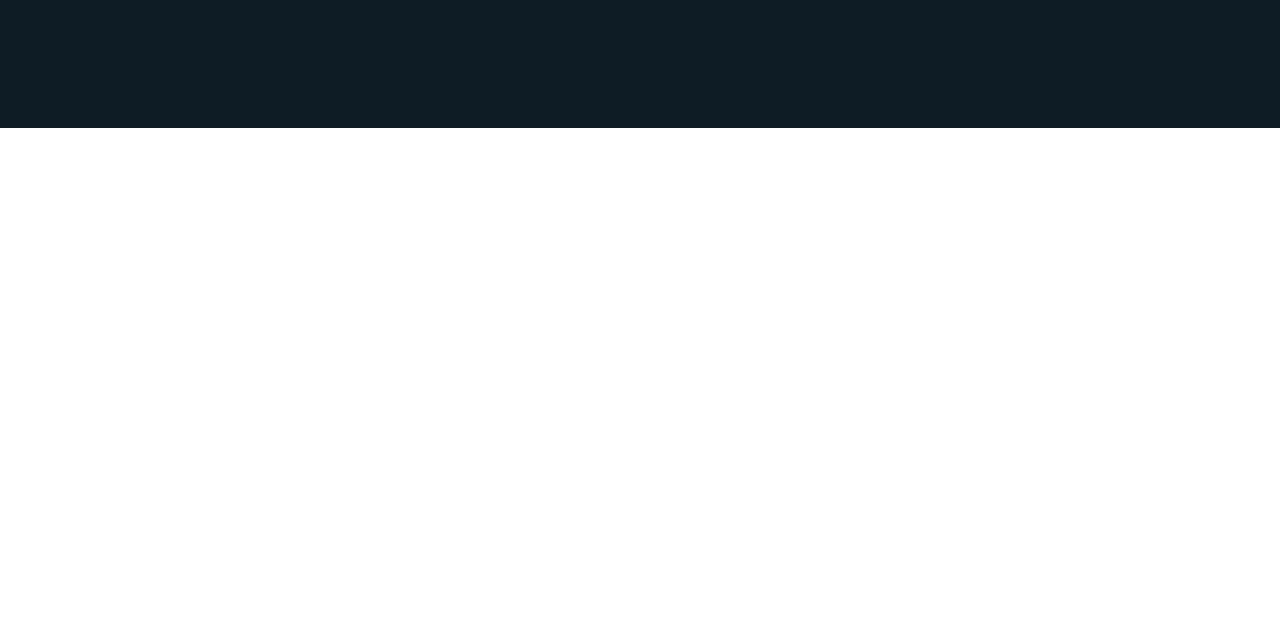
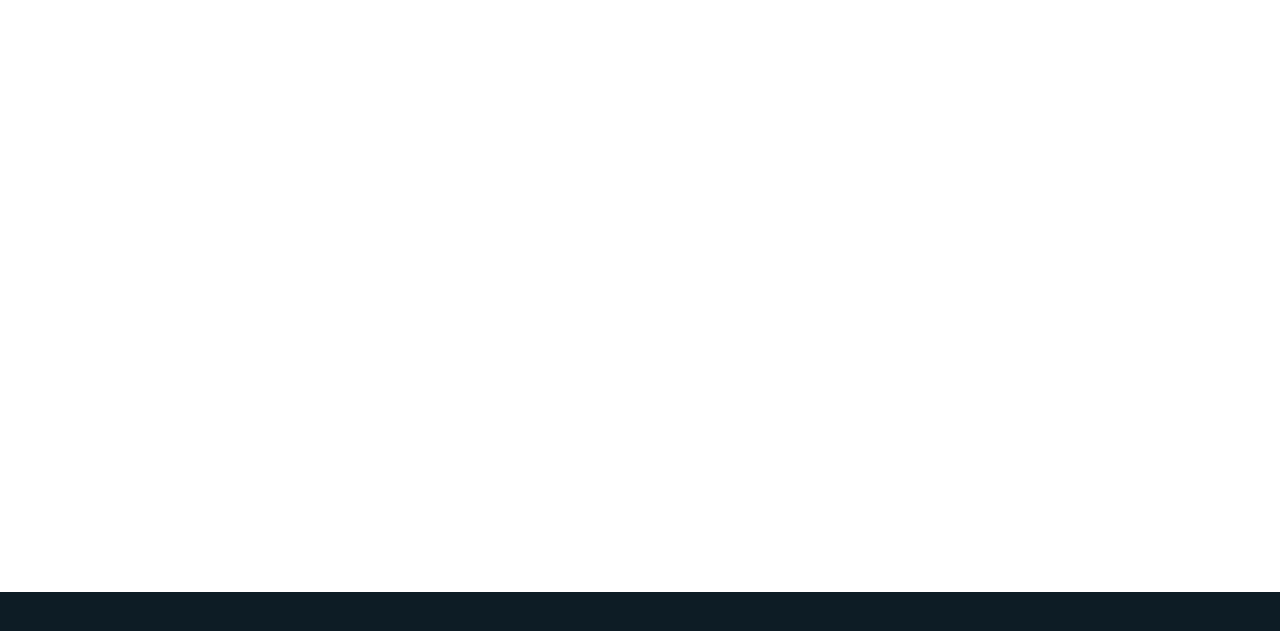
Before and after one commit to socialhackathon/zhardam, a Django app: page /articles/ in a window 1280 px wide. Shown: the part 80-711 px from the top of the page. Run offline with Django 3.2, Linux system fonts and the light colour scheme; data that the repository does not hold is empty; parts of the project's set-up code (start-up, migrations or seed data) failed here and were passed over; some libraries are stand-ins or nearby versions.

Commit message:
add some css

```diff
--- a/jardam_kolu/static/css/project.css
+++ b/jardam_kolu/static/css/project.css
@@ -64,6 +64,10 @@
     background-color: #0d1c25;
     padding: 1rem;
     text-align: center;
+    position: absolute;
+    right: 0;
+    bottom: 0;
+    left: 0;
 }
 
 .quiz-bg {
```
